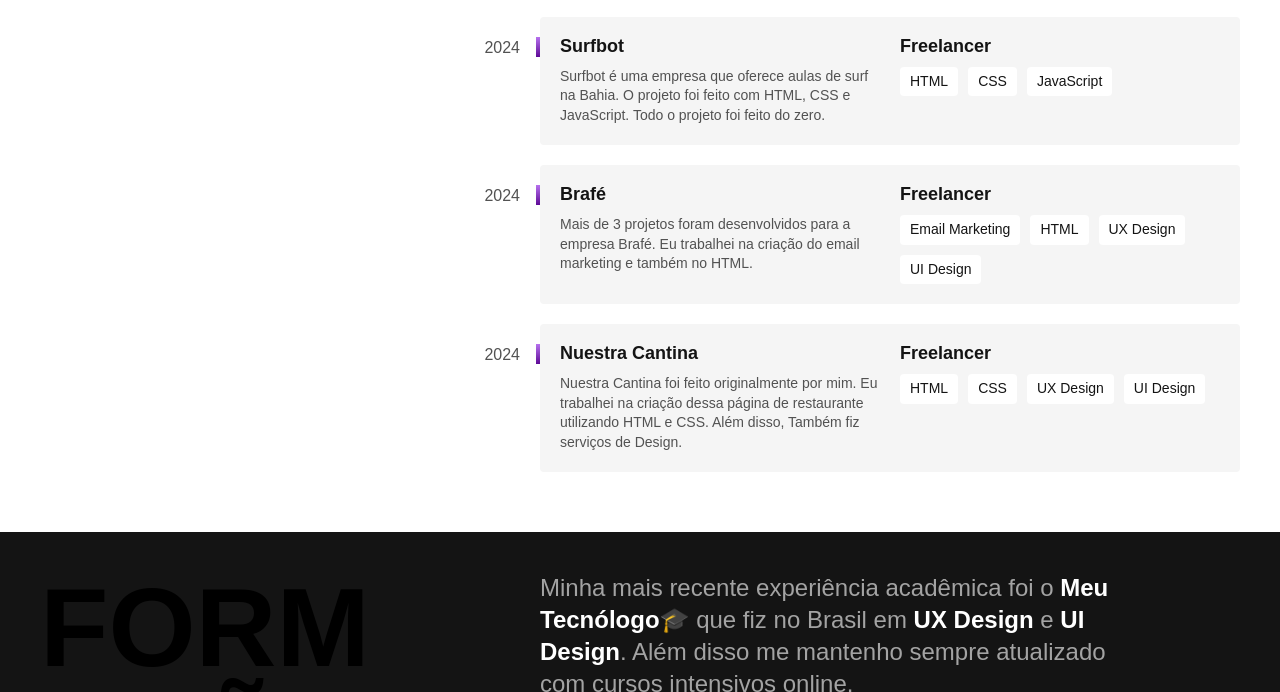
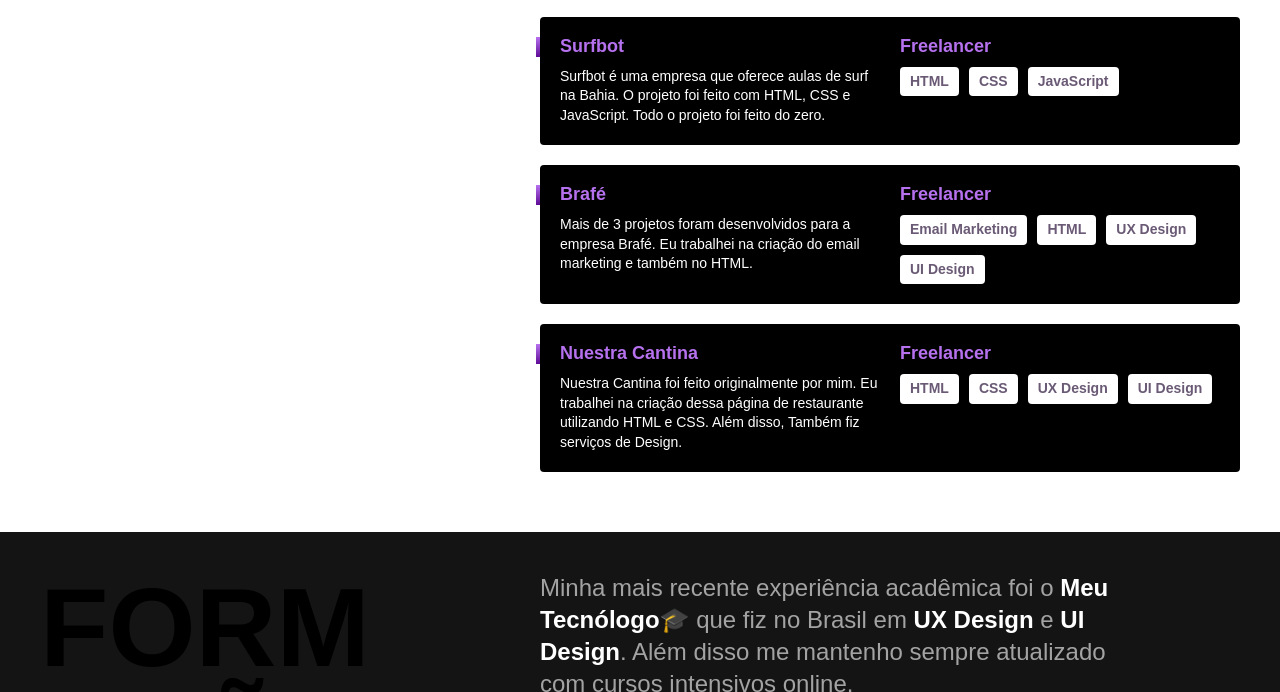
Before and after one commit to brunojesus07/Portfolio-apresentacao, a plain HTML site: page index.html in a window 1280 px wide. Shown: the part 1041-1733 px from the top of the page. Drawn offline with Linux system fonts and the light colour scheme.

Commit message:
Update experiencia.css

```diff
--- a/css/experiencia.css
+++ b/css/experiencia.css
@@ -8,7 +8,7 @@
 }
 
 .experiencia .subtitulo {
-  color: #e0e0e0;
+  color: #000000;
 }
 
 .experiencia-texto {
@@ -28,7 +28,7 @@
   grid-template-columns: 1fr 1fr;
   gap: 10px 20px;
   padding: 20px;
-  background-color: #f5f5f5;
+  background-color: #000000;
   margin-bottom: 20px;
   border-radius: 4px;
   position: relative;
@@ -49,7 +49,7 @@
   position: absolute;
   top: 22px;
   left: -100px;
-  color: #525252;
+  color: #ffffff;
   font-size: 1rem;
   text-align: right;
   width: 80px;
@@ -59,12 +59,13 @@
   font-size: 1.125rem;
   line-height: 1.1;
   font-weight: bold;
+  color: #b671ee;
 }
 
 .empresa-texto {
   font-size: 0.875rem;
   line-height: 1.4;
-  color: #525252;
+  color: #ffffff;
 }
 
 .empresa-habilidade {
@@ -72,6 +73,7 @@
   flex-wrap: wrap;
   gap: 10px;
   align-content: start;
+  background: 525252;
 }
 
 .empresa-habilidade li {
@@ -79,6 +81,8 @@
   line-height: 1.4;
   border-radius: 4px;
   background: #ffffff;
+  font-weight: 600;
+  color: #6a5a75;
   padding: 5px 10px;
 }
 
```
